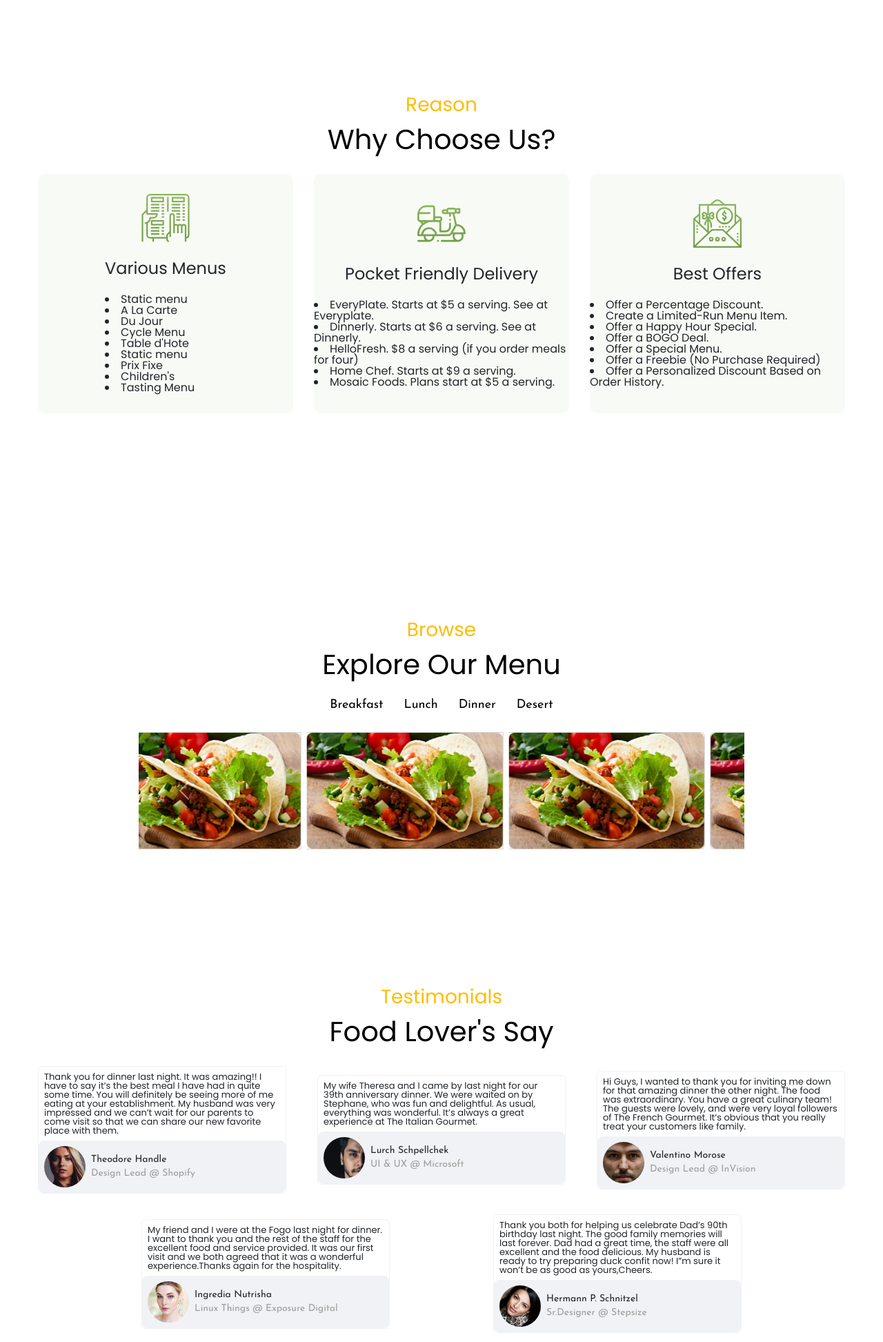
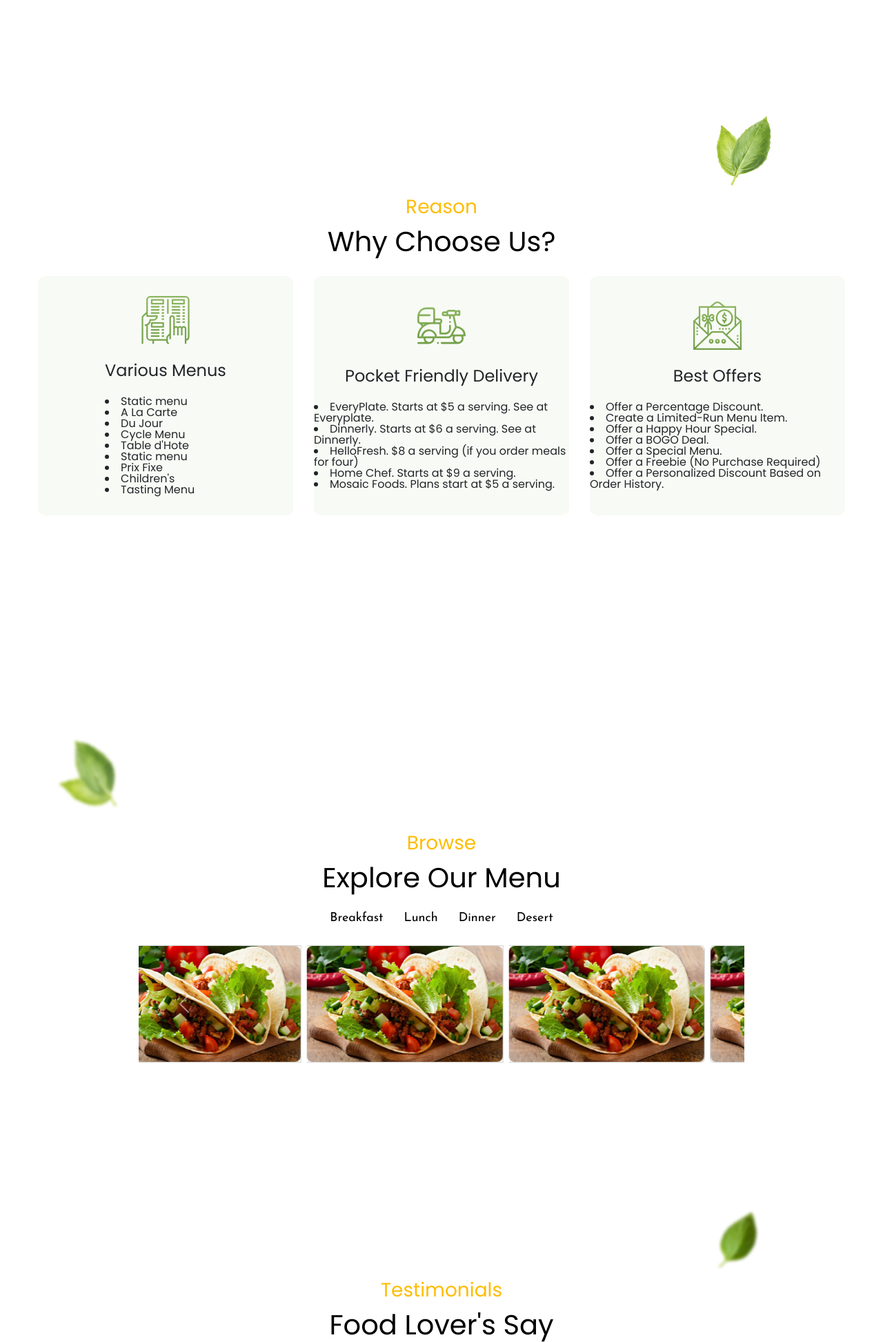
Before and after one commit to giorgi-acharadze/MyProject, a plain HTML site: page index.html in a window 1280 px wide. Shown: the part 1680-3625 px from the top of the page at 69% size. Drawn offline with nearby package versions, Linux system fonts and the light colour scheme.

Commit message:
edit-elements

```diff
--- a/index.html
+++ b/index.html
@@ -222,6 +222,7 @@
         <!-- anout-section ends!.... -->
         <!-- service-section stats !.... -->
         <section id="service">
+            <img class="img5" src="./images/design-element5.png" alt="design-element5">
             <div class="service-wrapper">
                 <div class="title-box">
                     <h4>Reason</h4>
@@ -303,6 +304,7 @@
         <!-- service-section ends !... -->
         <!-- menu-section stats!... -->
         <section id="menu">
+            <img src="./images/design-element3.png" alt="design-element3">
             <div class="menu-wrapper">
                 <div class="menu-title-box">
                     <h3>Browse</h3>
@@ -367,6 +369,7 @@
         <!-- menu-section ends !..-->
         <!-- testimonial-section starts!... -->
         <section id="testimonials">
+            <img class="img4" src="./images/design-element4.png" alt="design-element4">
             <div class="testimonials-wrapper">
                 <div class="testimonial-title-box">
                     <h4>Testimonials</h4>
--- a/scss/_style.scss
+++ b/scss/_style.scss
@@ -175,6 +175,9 @@ header {
 #service {
     @extend %mycontainer;
     margin-top: 300px;
+    .img5 {
+        margin-left: 950px;
+    }
     .service-wrapper {
         @include d-flex(flex, center, space-between);
         flex-direction: column;
@@ -236,7 +239,6 @@ header {
     @extend %mycontainer;
     margin-top: 300px;
     .menu-wrapper {
-        margin-top: 50px;
         .menu-title-box {
             h3 {
                 font-size: 28px;
@@ -290,6 +292,9 @@ header {
 #testimonials {
     margin-top: 200px;
     @extend %mycontainer;
+    .img4 {
+        margin-left: 950px;
+    }
     .testimonials-wrapper {
         .testimonial-title-box {
             @include d-flex(flex, center, center);
@@ -348,5 +353,8 @@ header {
             @include d-flex(flex, space-evenly, center);
             margin-top: 30px;
         }
+        .img4 {
+            margin-left: 900px;
+        }
     }
 }
```
Also changed, not shown: css/global.css, images/design-element3.png (added), images/design-element4.png (added), images/design-element5.png (added), 1 other file.
